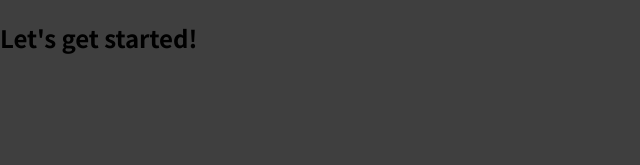
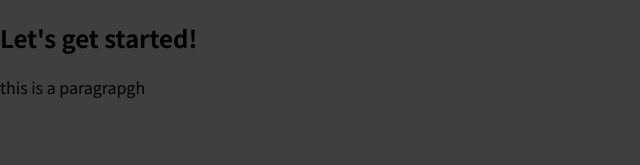
Before and after one commit to asiri1ndatissa/React-Fundamentals, a JavaScript app: page / in a window 1280 px wide. Shown: the top 165 px of the page, without its empty margins (0-640 px from the left). Built offline with nearby package versions, Linux system fonts and the light colour scheme.

Commit message:
Add imperative approach

```diff
--- a/src/App.js
+++ b/src/App.js
@@ -1,8 +1,11 @@
 function App() {
-
+  // const para = document.createElement('p');
+  // para.textContent = "this is a paragrapgh";
+  // document.getElementById('root').append(para);
   return (
     <div>
       <h2>Let's get started!</h2>
+      <p>this is a paragrapgh</p>
     </div>
   );
 }
```
Also changed, not shown: 1 other file (tests, documents, lock files or other folders).
